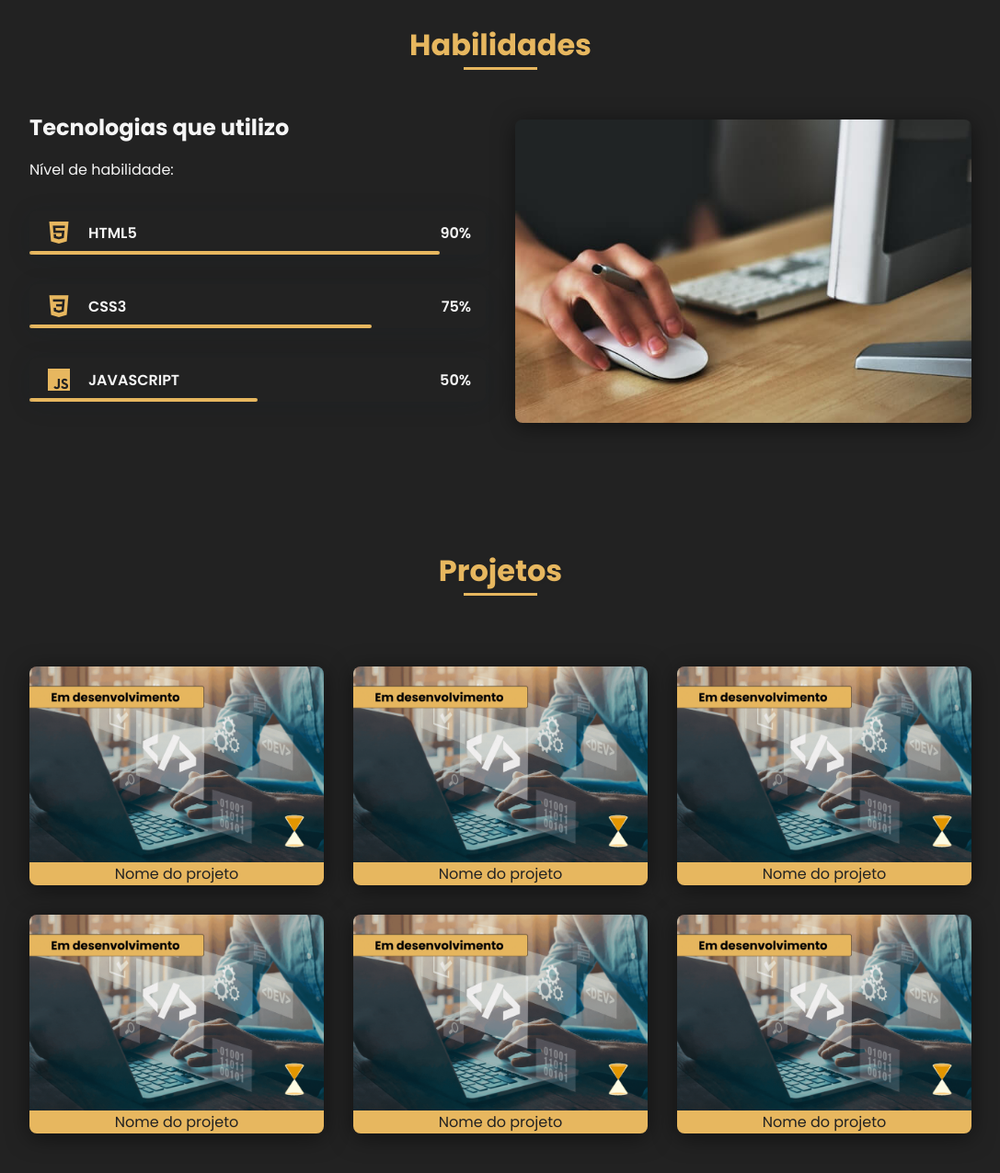
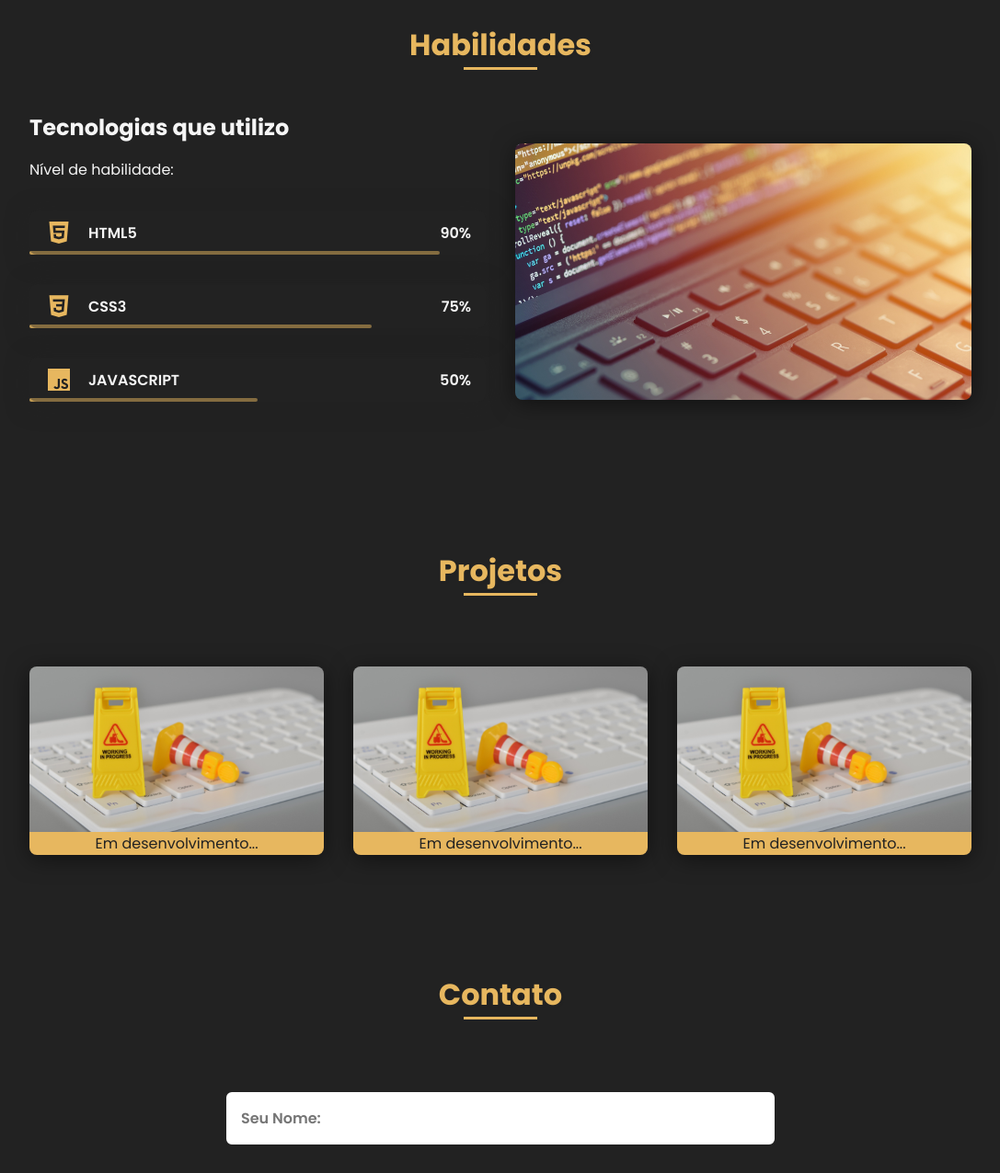
Before and after one commit to alaor-pereira/Portfolio, a plain HTML site: page index.html in a window 1280 px wide. Shown: the part 1940-3216 px from the top of the page at 92% size, without its empty margins (96-1183 px from the left). Drawn offline with nearby package versions, Linux system fonts and the light colour scheme.

Commit message:
novas funções

```diff
--- a/assets/css/style.css
+++ b/assets/css/style.css
@@ -66,6 +66,13 @@ img {
     max-width: 100%;
     height: auto;
     display: block;
+}
+.bg {
+    background-image:url(../images/background.jpg);
+    background-repeat: no-repeat;
+    background-size: auto;
+
+    background-attachment: fixed;
 }
 
 /*=============== BOTÃO VOLTAR AO TOPO ===============*/
@@ -316,11 +323,12 @@ p::selection {
     justify-content: space-between;
     align-items: center;
     position: relative;
+    background-color: rgb(34, 34, 34, 0.5);
     font-weight: var(--font-semi);
     padding: .5rem 1rem;
     margin-bottom: var(--mb-4);
     border-radius: .5rem;
-    box-shadow: 0px 4px 25px rgba(14, 36, 49, 0.15);
+    box-shadow: 0px 4px 25px rgba(34, 34, 34, 0.5);
 }
 .skills__icon {
     font-size: 2rem;
@@ -348,9 +356,6 @@ p::selection {
 }
 .skills__js {
     width: 50%;
-}
-.skills__ux {
-    width: 85%;
 }
 .skills__img {
     border-radius: .5rem;
@@ -567,8 +572,31 @@ p::selection {
 
 /*=============== MODO WHITE ===============*/
 body.white {
+    background-image: url(../images/background2.jpg);
     color: var(--third-color);
-    background: var(--second-color);
+
+    .home__social-icon {
+        color: var(--third-color);
+    }
+    .home__social-icon:hover {
+        color: var(--first-color);
+    }
+    .section-title::after {
+        background-color: var(--third-color);
+    }
+
+    .skills__data {
+        display: flex;
+        justify-content: space-between;
+        align-items: center;
+        position: relative;
+        background-color: #f5f5f580;
+        font-weight: var(--font-semi);
+        padding: .5rem 1rem;
+        margin-bottom: var(--mb-4);
+        border-radius: .5rem;
+        box-shadow: 0px 4px 25px rgba(34, 34, 34, 0.5);
+    }
 }
 .checkbox-dw {
     opacity: 0;
--- a/index.html
+++ b/index.html
@@ -12,7 +12,7 @@
     <link href='https://cdn.jsdelivr.net/npm/boxicons@2.0.5/css/boxicons.min.css' rel='stylesheet'>
     <title>Portfólio Alaor Pereira</title>
 </head>
-<body>
+<body class="bg">
     <!-- HEADER -->
     <header class="my_header">
         <nav class="nav bd-grid">
@@ -143,7 +143,7 @@
                 </div>
 
                 <div>
-                    <img src="./assets/images/projeto5.jpg" alt="" class="skills__img">
+                    <img src="./assets/images/projeto7.jpg" alt="" class="skills__img">
                 </div>
             </div>
         </section>
@@ -154,30 +154,17 @@
 
             <div class="work__container bd-grid">
                 <a href="" class="work__img">
-                    <img src="./assets/images/emdesenvolvimento.gif" alt="Em desenvolvimento">
-                    <p class="project-name">Nome do projeto</p>
+                    <img src="./assets/images/emprogresso.jpg" alt="Em desenvolvimento">
+                    <p class="project-name">Em desenvolvimento...</p>
                 </a>
                 <a href="" class="work__img">
-                    <img src="./assets/images/emdesenvolvimento.gif" alt="Em desenvolvimento">
-                    <p class="project-name">Nome do projeto</p>
+                    <img src="./assets/images/emprogresso.jpg" alt="Em desenvolvimento">
+                    <p class="project-name">Em desenvolvimento...</p>
                 </a>
                 <a href="" class="work__img">
-                    <img src="./assets/images/emdesenvolvimento.gif" alt="Em desenvolvimento">
-                    <p class="project-name">Nome do projeto</p>
+                    <img src="./assets/images/emprogresso.jpg" alt="Em desenvolvimento">
+                    <p class="project-name">Em desenvolvimento...</p>
                 </a>
-                <a href="" class="work__img">
-                    <img src="./assets/images/emdesenvolvimento.gif" alt="Em desenvolvimento">
-                    <p class="project-name">Nome do projeto</p>
-                </a>
-                <a href="" class="work__img">
-                    <img src="./assets/images/emdesenvolvimento.gif" alt="Em desenvolvimento">
-                    <p class="project-name">Nome do projeto</p>
-                </a>
-                <a href="" class="work__img">
-                    <img src="./assets/images/emdesenvolvimento.gif" alt="Em desenvolvimento">
-                    <p class="project-name">Nome do projeto</p>
-                </a>
-
             </div>
         </section>
 
```
Also changed, not shown: assets/images/background.jpg (added), assets/images/background2.jpg (added), assets/images/emprogresso.jpg (added), assets/images/projeto7.jpg (added).
